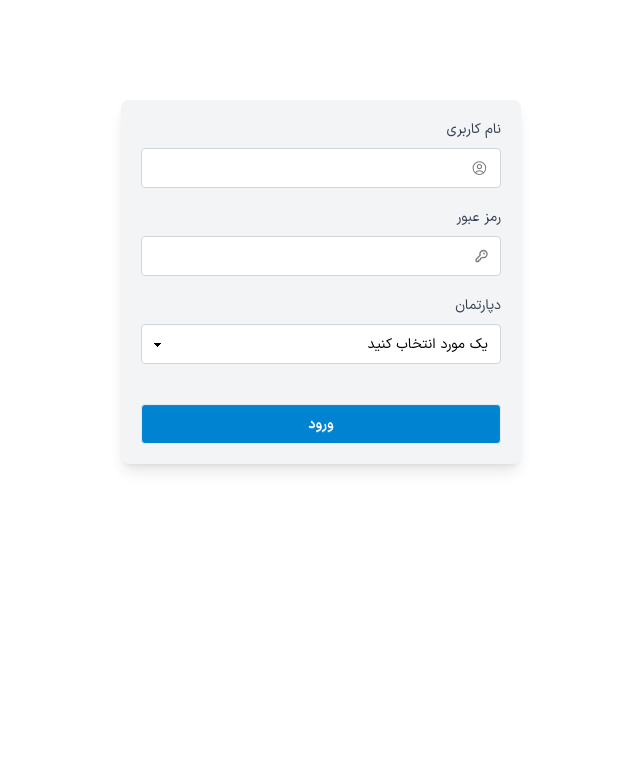
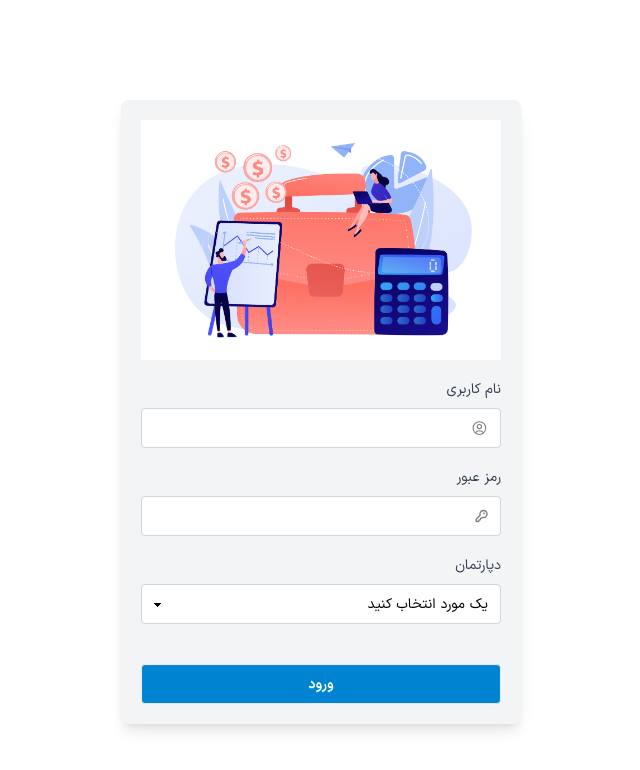
Before and after one commit to Saman-EY/hesab-app, a React (Vite) app: page / in a window 1280 px wide. Shown: the top 770 px of the page, without its empty margins (403-1043 px from the left). Built offline with nearby package versions, Linux system fonts and the light colour scheme.

Commit message:
login cover

```diff
--- a/src/pages/login/LoginPage.tsx
+++ b/src/pages/login/LoginPage.tsx
@@ -43,7 +43,12 @@ function LoginPage() {
 
   return (
     <section className="p-5">
+
+
       <section className="bg-gray-100 shadow-lg mt-20 p-5 w-full max-w-100 rounded-lg flex flex-col justify-center items-center mx-auto gap-5">
+    <div>
+      <img className="w-full" src="/login-cover.jpg" alt="" />
+    </div>
         <div className="w-full flex flex-col">
           <span className="text-sm mb-2 text-gray-700">نام کاربری</span>
           <label className="input input-ghost !border border-gray-300 w-full bg-white">
```
Also changed, not shown: public/login-cover.jpg (added).
